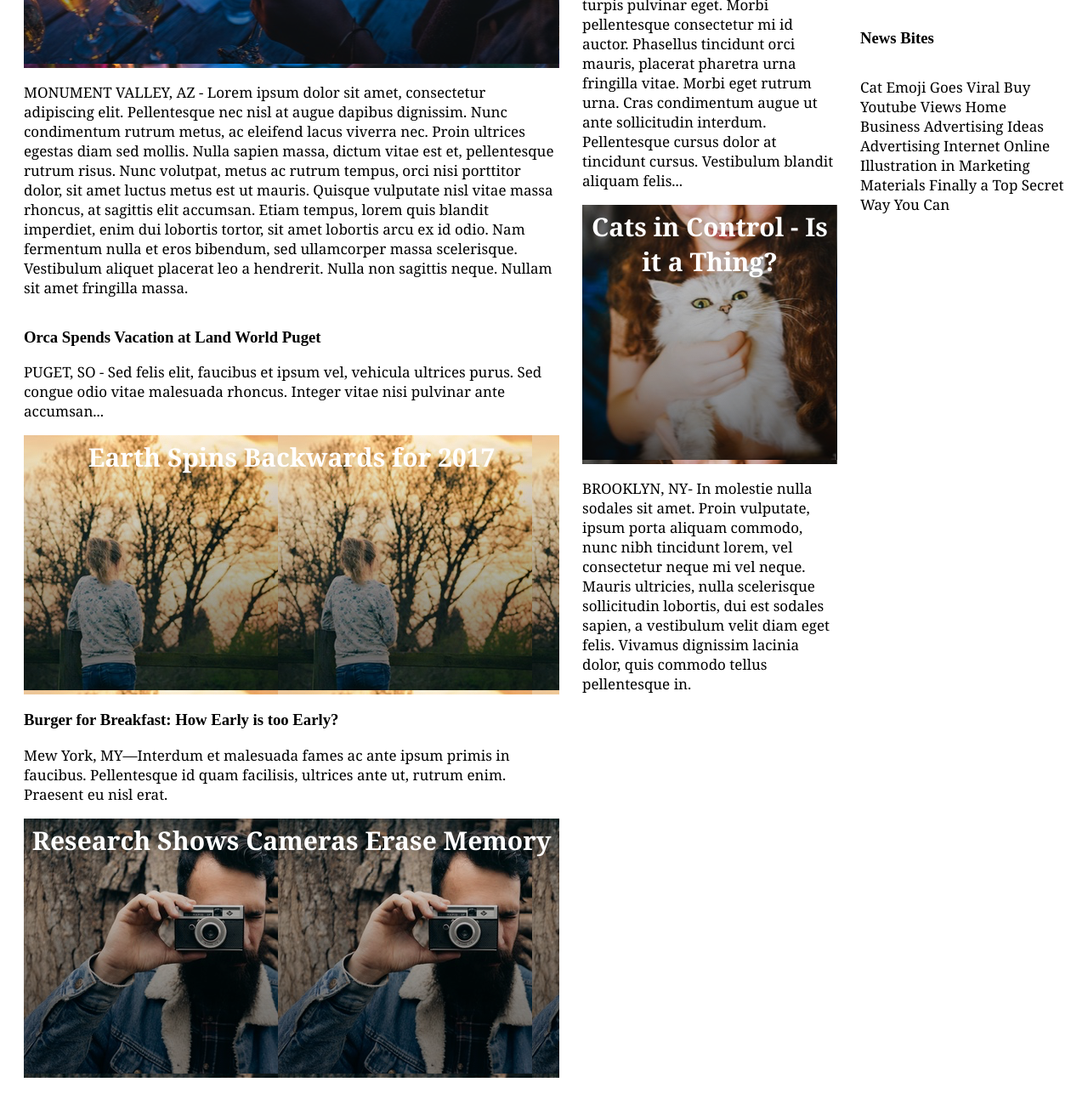
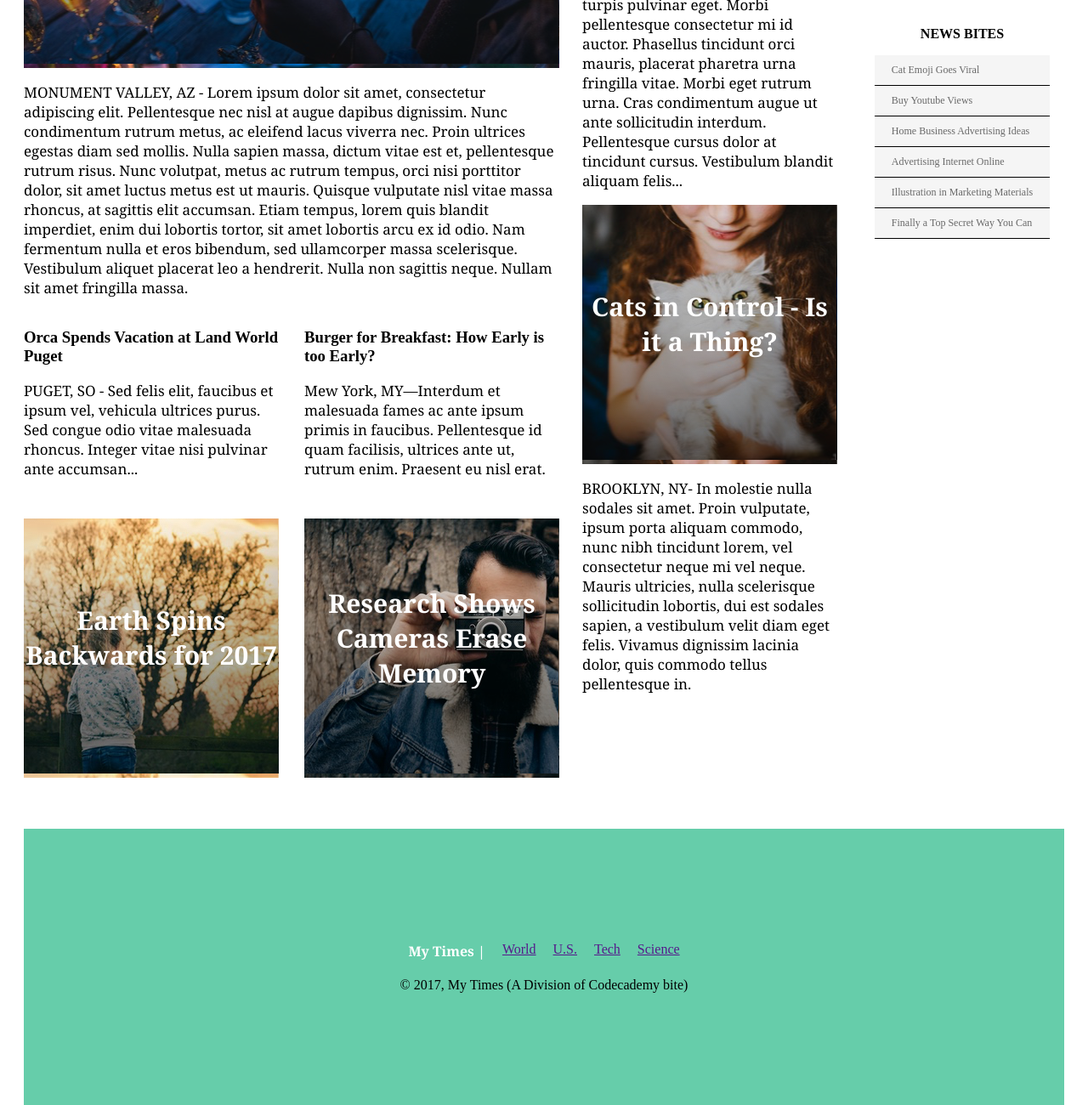
Before and after one commit to jp-pete/MYT, a plain HTML site: page index.html in a window 1280 px wide. Shown: the part 303-1603 px from the top of the page at 85% size. Before the commit the page ends 1571 px from the top, so only its background shows below. Drawn offline with Linux system fonts and the light colour scheme.

Commit message:
All Done

```diff
--- a/index.html
+++ b/index.html
@@ -6,11 +6,11 @@
     </head>
     <body>
         <header class="homepageHead">
-            <div id="wordmark">
+            <div id="logoMark">
               <img src="resources/images/img-myt-logo.jpg">
               <span>My Times</span>
             </div>
-            <div id="navItems">
+            <div class="topNav">
               <nav>
                 <span><a href="">World</a></span>
                 <span><a href="">U.S.</a></span>
@@ -24,42 +24,50 @@
 <!--left-rail column-->
 
             <div class="large">
-              <article id="large1">
+              <div id="hero">
                 <div id="phishy" class="heroImg">
                   <h3>Mother of Three Buys Tuna Steak at Phish Concert. Leaves, "Feeling Funny."</h3>
                 </div>
                 <p class="story">
                   MONUMENT VALLEY, AZ - Lorem ipsum dolor sit amet, consectetur adipiscing elit. Pellentesque nec nisl at augue dapibus dignissim. Nunc condimentum rutrum metus, ac eleifend lacus viverra nec. Proin ultrices egestas diam sed mollis. Nulla sapien massa, dictum vitae est et, pellentesque rutrum risus. Nunc volutpat, metus ac rutrum tempus, orci nisi porttitor dolor, sit amet luctus metus est ut mauris. Quisque vulputate nisl vitae massa rhoncus, at sagittis elit accumsan. Etiam tempus, lorem quis blandit imperdiet, enim dui lobortis tortor, sit amet lobortis arcu ex id odio. Nam fermentum nulla et eros bibendum, sed ullamcorper massa scelerisque. Vestibulum aliquet placerat leo a hendrerit. Nulla non sagittis neque. Nullam sit amet fringilla massa.
                 </p>
-              </article>
-                <article id="large2">
+              </div>
+              <div class="secondary">
+                <div class="miniColumn">
+                  <div id="text1">
                     <h3>Orca Spends Vacation at Land World Puget</h3>
                     <p class="story">
                       PUGET, SO - Sed felis elit, faucibus et ipsum vel, vehicula ultrices purus. Sed congue odio vitae malesuada rhoncus. Integer vitae nisi pulvinar ante accumsan...
                     </p>
-                </article>
-                <div id="spin" class="heroImg"><h3>Earth Spins Backwards for 2017</h3></div>
-                <article id="large3">
-                    <h3>Burger for Breakfast: How Early is too Early?</h3>
-                    <p class="story">
+                  </div>
+                <div id="spinImg" class="heroImg">
+                  <h3>Earth Spins Backwards for 2017</h3>
+                </div>
+              </div>
+              <div class="miniColumn">
+                <div id="text2">
+                  <h3>Burger for Breakfast: How Early is too Early?</h3>
+                  <p class="story">
                       Mew York, MY—Interdum et malesuada fames ac ante ipsum primis in faucibus. Pellentesque id quam facilisis, ultrices ante ut, rutrum enim. Praesent eu nisl erat.
-                    </p>
-                </article>
-                <div id="camera" class="heroImg">
+                  </p>
+                </div>
+                <div id="cameraImg" class="heroImg">
                   <h3>Research Shows Cameras Erase Memory</h3>
                 </div>
+                </div>
+              </div>
             </div>
 
 <!--middle column-->
 
             <div class="medium">
-              <article id="medium1">
+              <article>
                   <h3>FBI Finds Action Star Guilty of False Advertising</h3>
                   <p class="story">
                     WASHINGTON DC- Donec luctus sem augue, rutrum posuere orci aliquam sed. Nam vitae aliquam lectus. Sed tempor tortor est, nec sagittis eros tincidunt sed. Morbi venenatis condimentum sem, vitae sollicitudin turpis pulvinar eget. Morbi pellentesque consectetur mi id auctor. Phasellus tincidunt orci mauris, placerat pharetra urna fringilla vitae. Morbi eget rutrum urna. Cras condimentum augue ut ante sollicitudin interdum. Pellentesque cursus dolor at tincidunt cursus. Vestibulum blandit aliquam felis...
                   </p>
               </article>
-              <article id="medium2">
+              <article>
                   <div id="cats" class="heroImg">
                     <h3>Cats in Control - Is it a Thing?</h3>
                   </div>
@@ -73,11 +81,26 @@
 
             <div class="small">
               <img src="resources/images/cookie.png">
-              <h3 id="bites">News Bites</h3>
-              <p class="story">
-                Cat Emoji Goes Viral Buy Youtube Views Home Business Advertising Ideas Advertising Internet Online Illustration in Marketing Materials Finally a Top Secret Way You Can
-              </p>
+              <h3>News Bites</h3>
+              <div class="headlines">
+                <span>Cat Emoji Goes Viral</span>
+                <span>Buy Youtube Views</span>
+                <span>Home Business Advertising Ideas</span>
+                <span>Advertising Internet Online</span>
+                <span>Illustration in Marketing Materials</span>
+                <span>Finally a Top Secret Way You Can</span>
+              </div>
             </div>
+          <footer>
+            <nav class="bottomNav">
+              <span id="wordmark">My Times |</span>
+              <span><a href="">World</a></span>
+              <span><a href="">U.S.</a></span>
+              <span><a href="">Tech</a></span>
+              <span><a href="">Science</a></span>
+            </nav>
+            <span id="copyright">© 2017, My Times (A Division of Codecademy bite)</span>
+          </footer>
         </div>
     </body>
 </html>
--- a/resources/css/style.css
+++ b/resources/css/style.css
@@ -5,11 +5,12 @@
     font-weight: bold;
     width: 100%;
     position: fixed;
+    top: 0;
     background-color: white;
     z-index: 20;
 }
 
-#wordmark {
+#logoMark {
     display: inline-flex;
     justify-content: flex-start;
     width: 50%;
@@ -18,7 +19,7 @@
     padding-left: 30px;
 }
 
-#navItems {
+.topNav {
     display: inline-flex;
     justify-content: flex-end;
     width: 50%;
@@ -26,11 +27,11 @@
     padding-right: 30px;
 }
 
-#wordmark span {
+#logoMark span {
     padding-left: 10px;
 }
 
-#navItems a {
+.topNav a {
     padding: 0 10px;
 }
 
@@ -40,6 +41,7 @@
     top: 70px;
     margin: 0 20px;
     justify-content: space-between;
+    flex-wrap: wrap;
 }
 
 .large {
@@ -58,6 +60,7 @@
     display: inline-flex;
     width: 240px;
     flex-direction: column;
+    align-items: center;
 }
 
 .story {
@@ -75,6 +78,7 @@
     display: flex;
     justify-content: center;
     height: 305px;
+    align-items: center;
 }
 
 .heroImg h3 {
@@ -91,14 +95,82 @@
     text-align: left;
 }
 
-#spin {
+#spinImg {
     background: url("../images/img-story-2.png");
 }
 
-#camera {
+#cameraImg {
     background: url("../images/cameraman.png");
 }
 
 #cats {
     background: url("../images/img-story-1.png");
 }
+
+
+.secondary {
+    display: flex;
+    justify-content: space-between;
+}
+
+.miniColumn {
+    display: inline-flex;
+    flex-direction: column;
+    width: 300px;
+}
+
+.headlines span {
+    padding: 10px 20px;
+    background-color: whitesmoke;
+    border-bottom: 1px solid black;
+    font-size: 12px;
+    color: dimgray;
+
+}
+
+.headlines {
+    display: flex;
+    flex-direction: column;
+}
+
+.small h3 {
+    font-size: 16px;
+    font-weight: bold;
+    text-transform: uppercase;
+}
+
+footer {
+    height: 325px;
+    width: 100%;
+    background-color: mediumaquamarine;
+    display: flex;
+    justify-content: center;
+    align-items: center;
+    flex-direction: column;
+    margin-top: 60px;
+}
+
+.bottomNav {
+    display: flex;
+    width: 50%;
+    justify-content: center;
+}
+
+.bottomNav span {
+    padding: 0 10px;
+}
+
+#wordmark {
+    font-family: Georgia;
+    font-size: 16px;
+    font-weight: bold;
+    color: white;
+}
+
+#copyright {
+    margin-top: 20px;
+}
+
+#text1, #text2 {
+    margin-bottom: 30px;
+}
```
